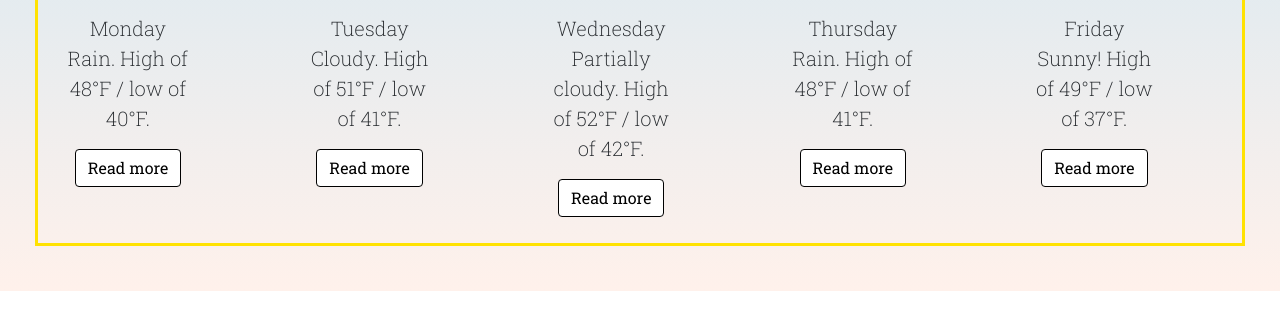
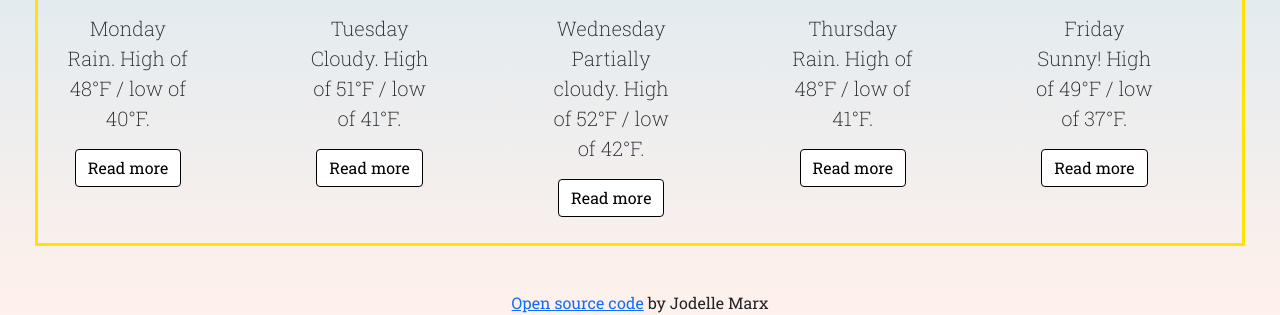
Before and after one commit to JodelleMarx/Bananas-For-Weather, a website built with Parcel: page index.html in a window 1280 px wide. Shown: the part 621-936 px from the top of the page. Before the commit the page ends 912 px from the top, so only its background shows below. Built offline with nearby package versions, Linux system fonts and the light colour scheme; files whose address does not match are found by name.

Commit message:
Added source code link

```diff
--- a/index.html
+++ b/index.html
@@ -5,7 +5,7 @@
     <meta http-equiv="X-UA-Compatible" content="IE=edge" />
     <meta name="viewport" content="width=device-width, initial-scale=1.0" />
     <title>BananasOnBikes</title>
-    <link rel="stylesheet" href="src/style.css" />
+    <link rel="stylesheet" href="src/style.css"/>
 
     <link rel="preconnect" href="https://fonts.googleapis.com" />
     <link rel="preconnect" href="https://fonts.gstatic.com" crossorigin />
@@ -130,6 +130,7 @@
       </div>
     </div>
   </div>
+  <div class="sourceCode" id="sourceCode"><a href="https://github.com/JodelleMarx/Bananas-On-Bikes-Weather-App.git">Open source code</a> by Jodelle Marx</div>
     <script src="src/index.js"></script>
   </body>
 </html>
--- a/src/style.css
+++ b/src/style.css
@@ -90,3 +90,8 @@ body {
   border-color: black;
   color: black;
 }
+
+.sourceCode {
+  display: block;
+  margin: 0 auto;
+}
```
Also changed, not shown: package.json (line endings or trailing spaces).
